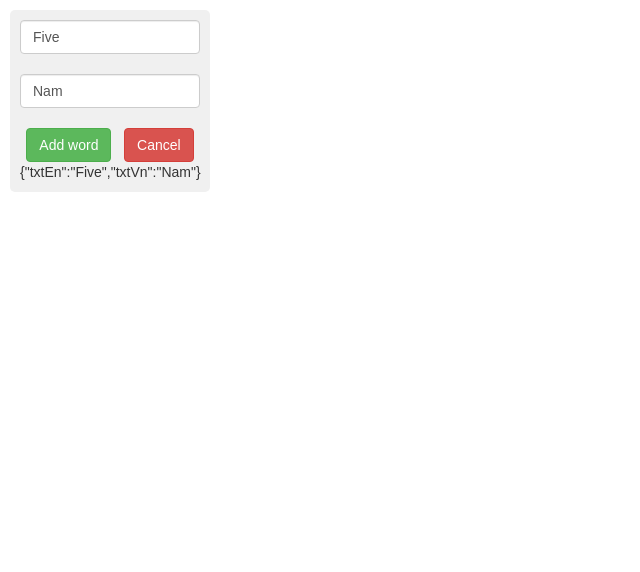
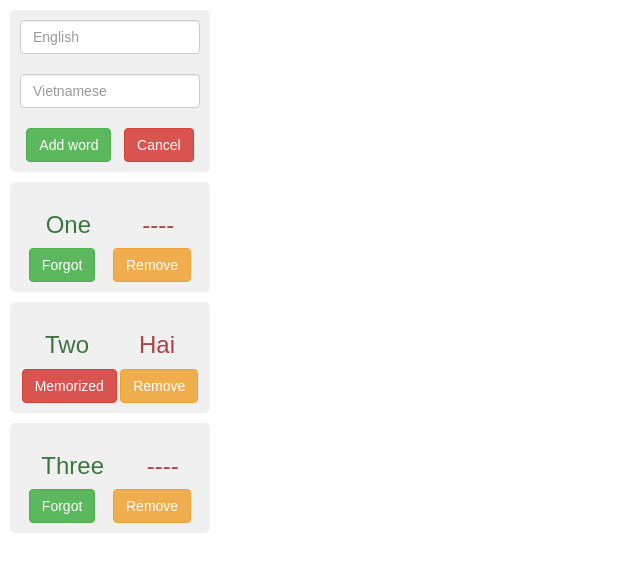
Before and after one commit to vanpho93/react1205, a React (Create React App) app: page / in a window 1280 px wide. Shown: the top 572 px of the page, without its empty margins (0-640 px from the left). Built offline with nearby package versions, Linux system fonts and the light colour scheme.

Commit message:
add word

```diff
--- a/src/App.js
+++ b/src/App.js
@@ -5,7 +5,7 @@ import './App.css';
 
 class App extends Component {
   render() {
-    return <Form />;
+    return <List />;
   }
 }
 
--- a/src/components/List.js
+++ b/src/components/List.js
@@ -10,7 +10,7 @@ const words = [
 export default class List extends Component {
     constructor(props) {
         super(props);
-        this.state = { words };
+        this.state = { words, txtEn: '', txtVn: '' };
         this.getWordItem = this.getWordItem.bind(this);
     }
 
@@ -55,21 +55,28 @@ export default class List extends Component {
     }
 
     render() {
+        const { words, txtEn, txtVn } = this.state;
         return (
             <div className="App">
                 <div className="form-group" className="word-form">
                     <input
                         placeholder="English"
                         className="form-control"
+                        value={txtEn}
+                        onChange={evt => this.setState({ txtEn: evt.target.value })}
                     />
                     <br />
                     <input
                         placeholder="Vietnamese"
                         className="form-control"
+                        value={txtVn}
+                        onChange={evt => this.setState({ txtVn: evt.target.value })}
                     />
                     <br />
                     <div className="btn-container">
-                        <button className="btn btn-success" onClick={this.addWord}>
+                        <button className="btn btn-success" onClick={() => {
+
+                        }}>
                             Add word
                         </button>
                         <button
@@ -79,7 +86,7 @@ export default class List extends Component {
                         </button>
                     </div>
                 </div>
-                { this.state.words.map(word => this.getWordItem(word)) }
+                { words.map(word => this.getWordItem(word)) }
             </div>
         );
     }
```
